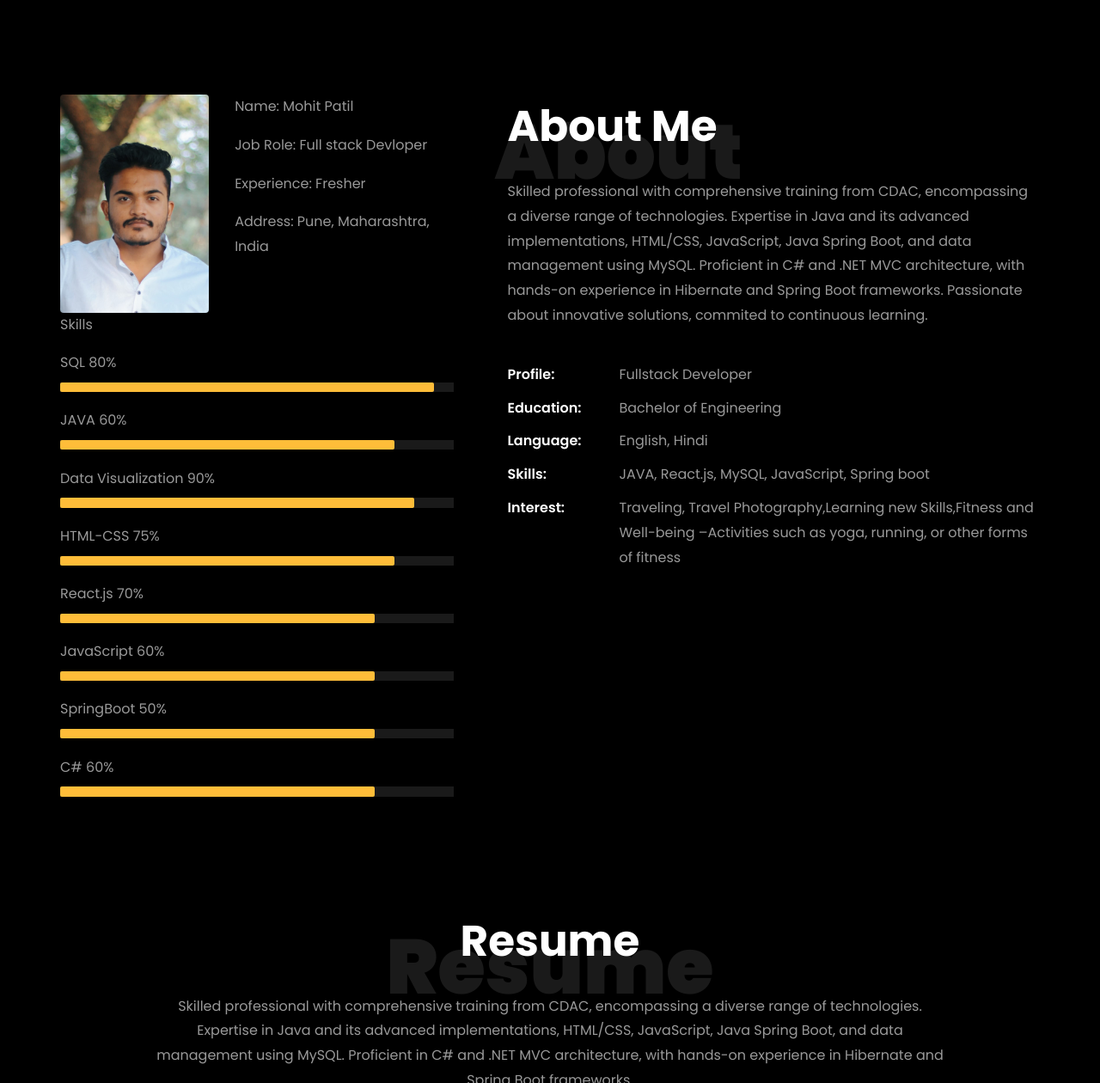
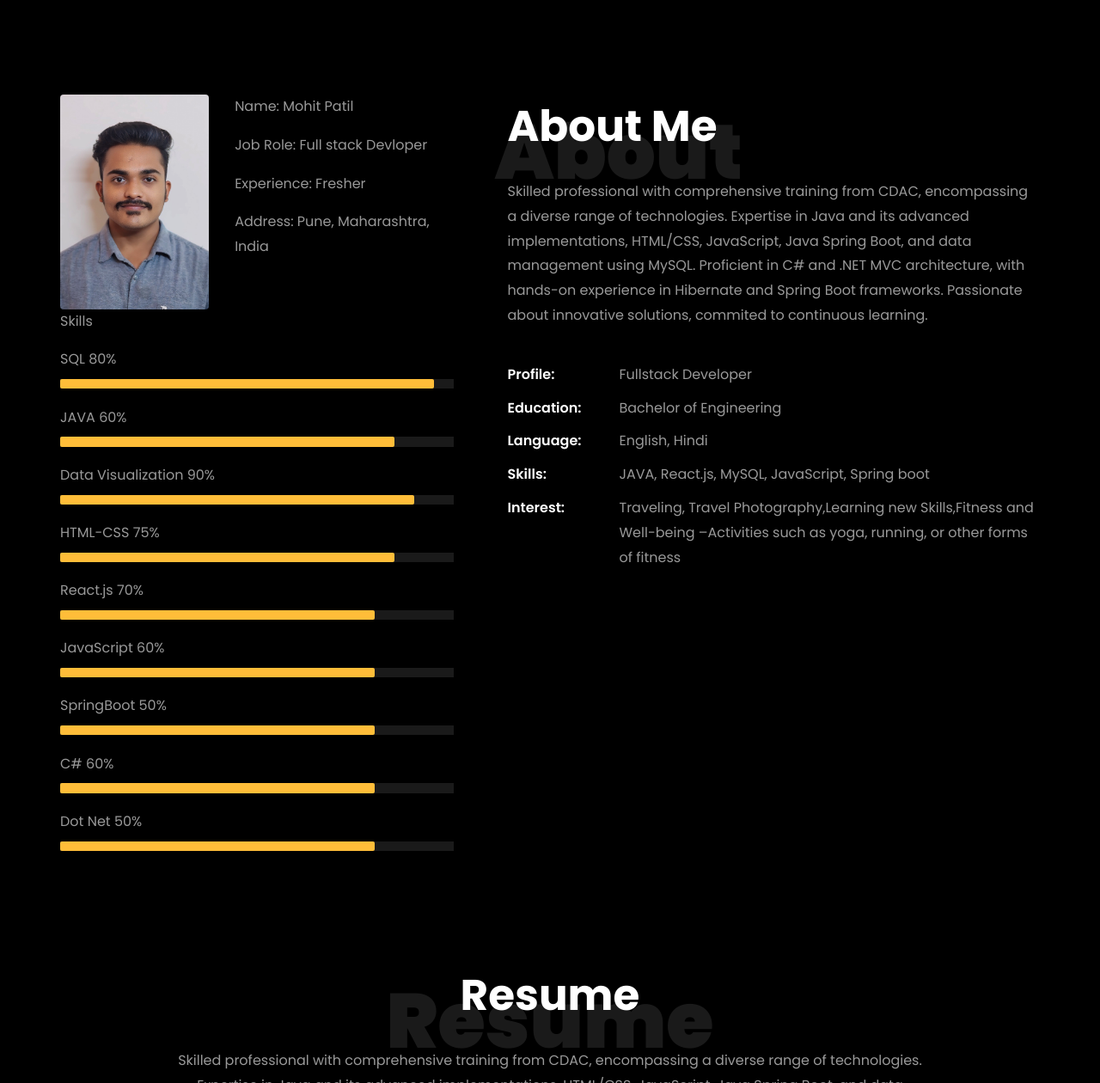
Before and after one commit to mohit-735/My_Portfolio, a plain HTML site: page index.html in a window 1280 px wide. Shown: the part 752-2012 px from the top of the page at 86% size. Drawn offline with Linux system fonts and the light colour scheme; files whose address does not match are found by name.

Commit message:
add files

```diff
--- a/index.html
+++ b/index.html
@@ -146,7 +146,7 @@
 	          	</div>
 		          <div class="one-forth d-flex  align-items-center ftco-animate" data-scrollax=" properties: { translateY: '70%' }">
 		          	<div class="text">
-		          		<span class="subheading">Hello!</span>
+		          		<span class="subheading">Hellwo!</span>
 			            <h1 class="mb-4 mt-3">I'm <span>Mohit Patil</span></h1>
 
 						<!-- Element to contain animated typing -->
@@ -213,7 +213,7 @@
 								<div class="row">
 									<div class="col-sm-6 col-md-5">
 									  <div class="about-img">
-										<img src="images/about-me.jpeg" class="img-fluid rounded b-shadow-a" alt="">
+										<img src="images/Mp.jpg.jpg" class="img-fluid rounded b-shadow-a" alt="">
 									  </div>
 									</div>
 									<!-- Details next to profile image -->
@@ -269,6 +269,11 @@
 											aria-valuemax="100"></div>
 									</div>
 									<span>C#</span> <span class="pull-right">60%</span>
+									<div class="progress">
+										<div class="progress-bar" role="progressbar" style="width: 80%" aria-valuenow="80" aria-valuemin="0"
+											aria-valuemax="100"></div>
+									</div>
+									<span>Dot Net</span> <span class="pull-right">50%</span>
 									<div class="progress">
 										<div class="progress-bar" role="progressbar" style="width: 80%" aria-valuenow="80" aria-valuemin="0"
 											aria-valuemax="100"></div>
@@ -518,7 +523,7 @@
 				<br>
 					<ul class="ftco-footer-social list-unstyled d-flex justify-content-center align-items-center mb-0">
 					  <li class="ftco-animate normal-txt">Find me on  </li>
-					  <li class="ftco-animate"><a href="https://www.linkedin.com/in/rishabhnmishra/"><span class="icon-linkedin"></span></a></li>
+					  <li class="ftco-animate"><a href="https://www.linkedin.com/in/mohit-patil-8ab09a218/"><span class="icon-linkedin"></span></a></li>
 				      <li class="ftco-animate"><a href="https://www.instagram.com/__mohit_2011_/"><span class="icon-instagram"></span></a></li>
 					</ul>
 				<br>
```
Also changed, not shown: images/Mp.jpg.jpg (added), images/about-me.jpeg (deleted), images/proj_3 - Copy.jpg (added).
